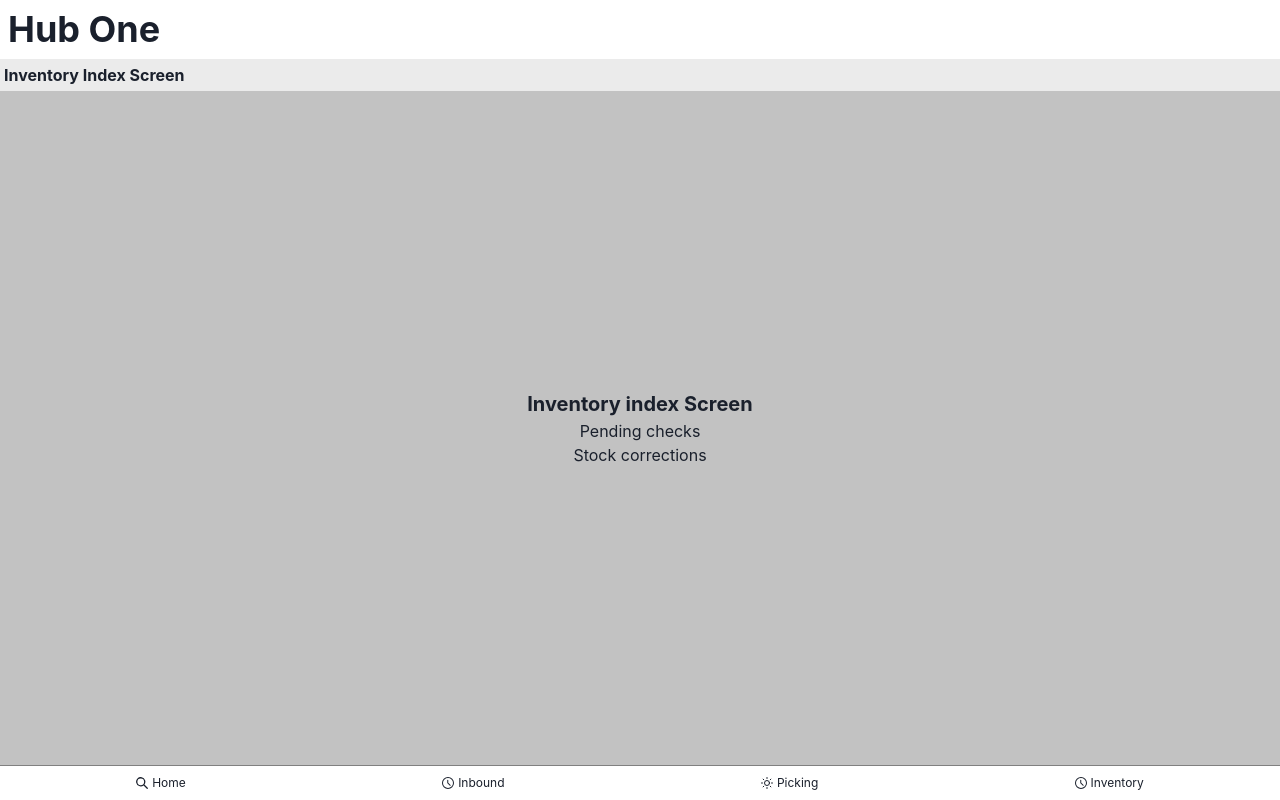
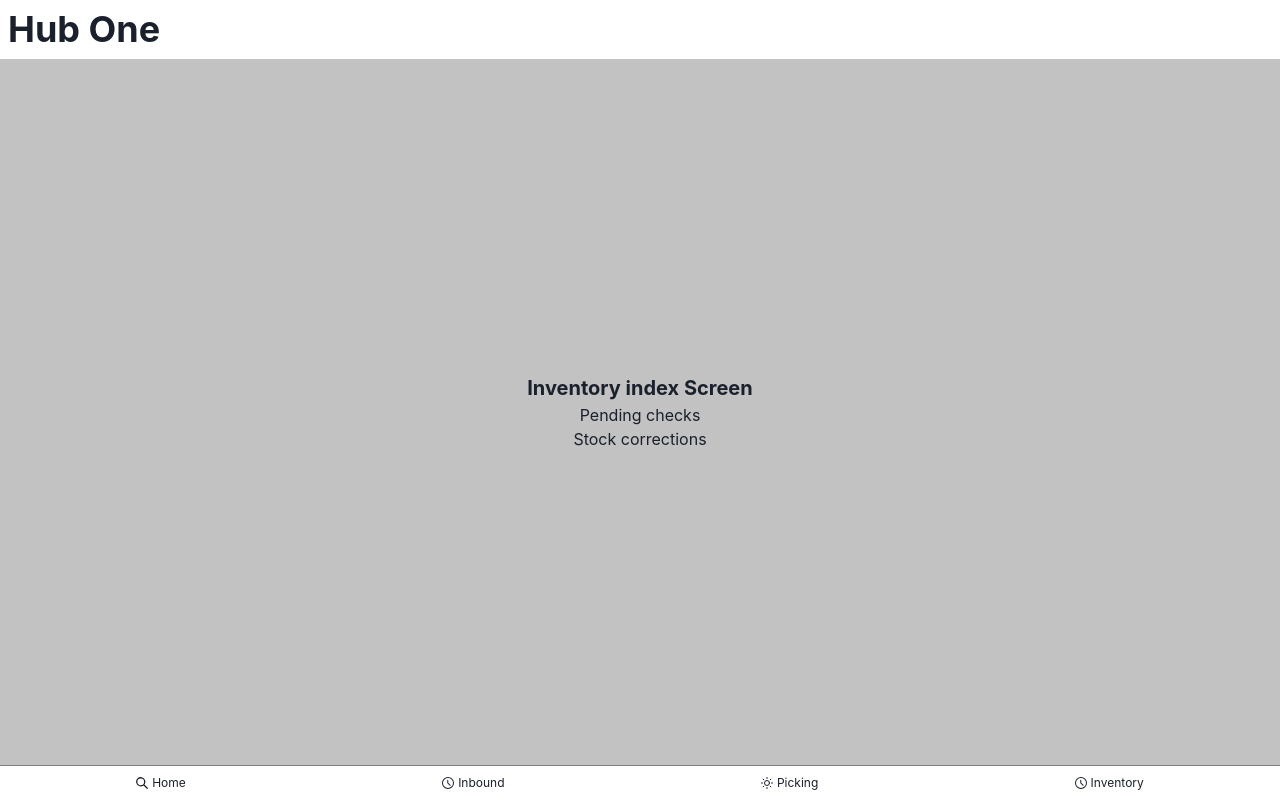
Before and after one commit to devaublanc/xstate-react-router, a React (Vite) app: page /inventory in a window 1280 px wide. Built offline with nearby package versions, Linux system fonts and the light colour scheme.

Commit message:
allow stack navigation header nullable

```diff
--- a/src/core/navigation/BottomTabNavigation.tsx
+++ b/src/core/navigation/BottomTabNavigation.tsx
@@ -19,10 +19,9 @@ export function BottomTabNavigation({ items, headerElement }: BottomTabProps) {
   const values = useMemo(() => ({}), []);
   const location = useLocation();
 
-  // const isVisible =
-  //   items.some(item => item.path === location.pathname) ||
-  //   location.pathname === "/";
-  const isVisible = true;
+  const isVisible =
+    items.some(item => item.path === location.pathname) ||
+    location.pathname === "/";
 
   return (
     <BottomTabContext.Provider value={values}>
--- a/src/core/navigation/StackNavigation.tsx
+++ b/src/core/navigation/StackNavigation.tsx
@@ -12,14 +12,14 @@ import { Header } from "../ui/Header";
 export type StackContext = {
   setHeaderElement: (header: ReactElement) => void;
   setHeaderTitle: (title: string) => void;
-  defaultHeaderElement?: ReactElement;
+  defaultHeaderElement?: ReactElement | null;
   defaultHeaderTitle?: string;
 };
 
 export type StackNavigationProps = {
   defaultHeaderTitle?: string;
   rootPath: string;
-  defaultHeaderElement?: ReactElement;
+  defaultHeaderElement?: ReactElement | null;
 };
 
 export const StackContext = createContext<StackContext>({
@@ -51,10 +51,12 @@ export function StackNavigation({
     [setHeaderElement, setHeaderTitle, defaultHeaderTitle, defaultHeaderElement]
   );
 
+  console.log({ headerElement });
+
   return (
     <StackContext.Provider value={values}>
       <Flex flexDir={"column"} flex={1} bg="red">
-        {headerElement ? (
+        {headerElement !== undefined ? (
           headerElement
         ) : (
           <Header
--- a/src/core/navigation/navigationToBrowserRouter.tsx
+++ b/src/core/navigation/navigationToBrowserRouter.tsx
@@ -33,6 +33,7 @@ export const navigationToBrowserRouter = (
       <StackNavigation
         rootPath={myRoutes.StackNavigation.path}
         defaultHeaderTitle={myRoutes.StackNavigation.defaultTitle}
+        defaultHeaderElement={myRoutes.StackNavigation.defaultHeaderElement}
       />
     );
     result = {
--- a/src/core/navigation/types.ts
+++ b/src/core/navigation/types.ts
@@ -22,7 +22,8 @@ export type RecusiveNavigationObject =
   | {
       StackNavigation: {
         path: string;
-        defaultTitle: string;
+        defaultTitle?: string;
+        defaultHeaderElement?: ReactElement | null;
         customWrapper?: CustomWrapper;
         screens: RecusiveNavigationObject[];
       };
--- a/src/flows/router.tsx
+++ b/src/flows/router.tsx
@@ -123,12 +123,11 @@ const myRouter: RecusiveNavigationObject = {
         icon: <TimeIcon />,
         content: {
           StackNavigation: {
-            defaultTitle: "Inventory Stack",
+            defaultHeaderElement: null,
             path: routes.inventory.root,
             screens: [
               {
                 Screen: {
-                  title: "Inventory Index Screen",
                   path: routes.inventory.root,
                   component: <InventoryIndexScreen />,
                 },
```
